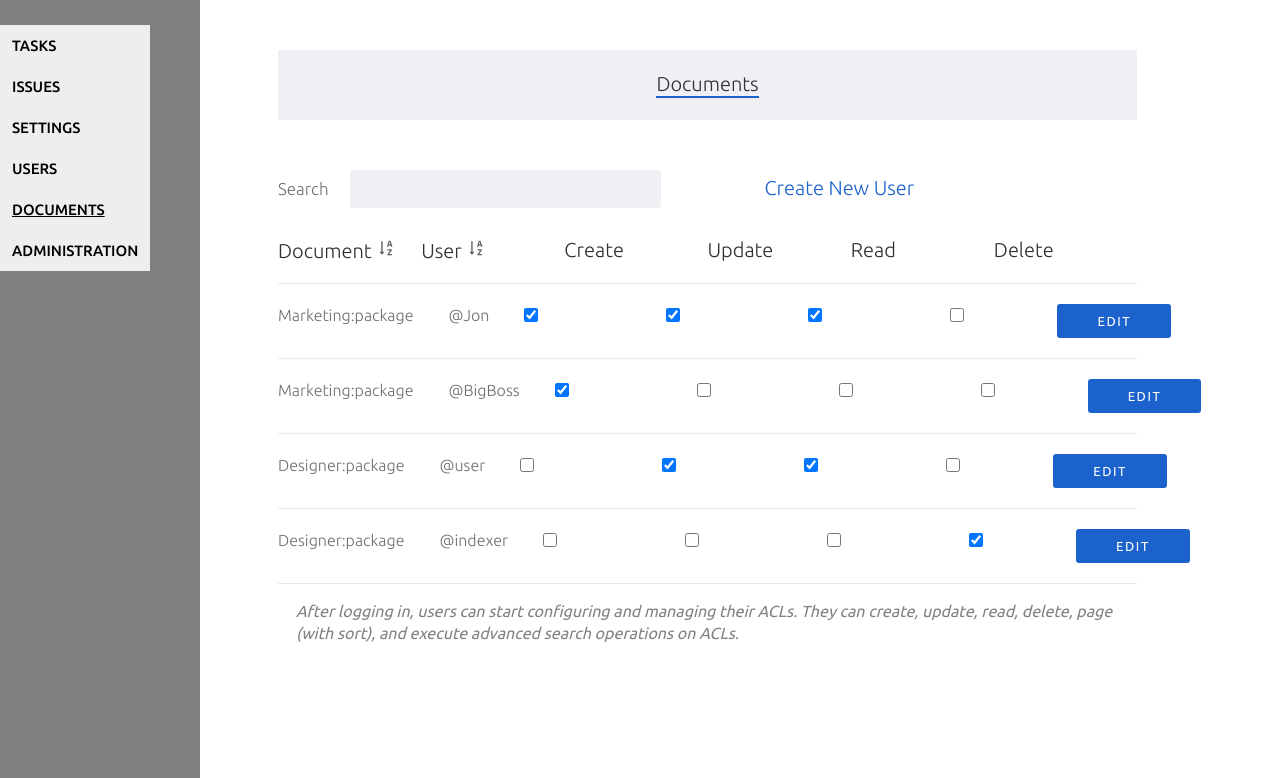
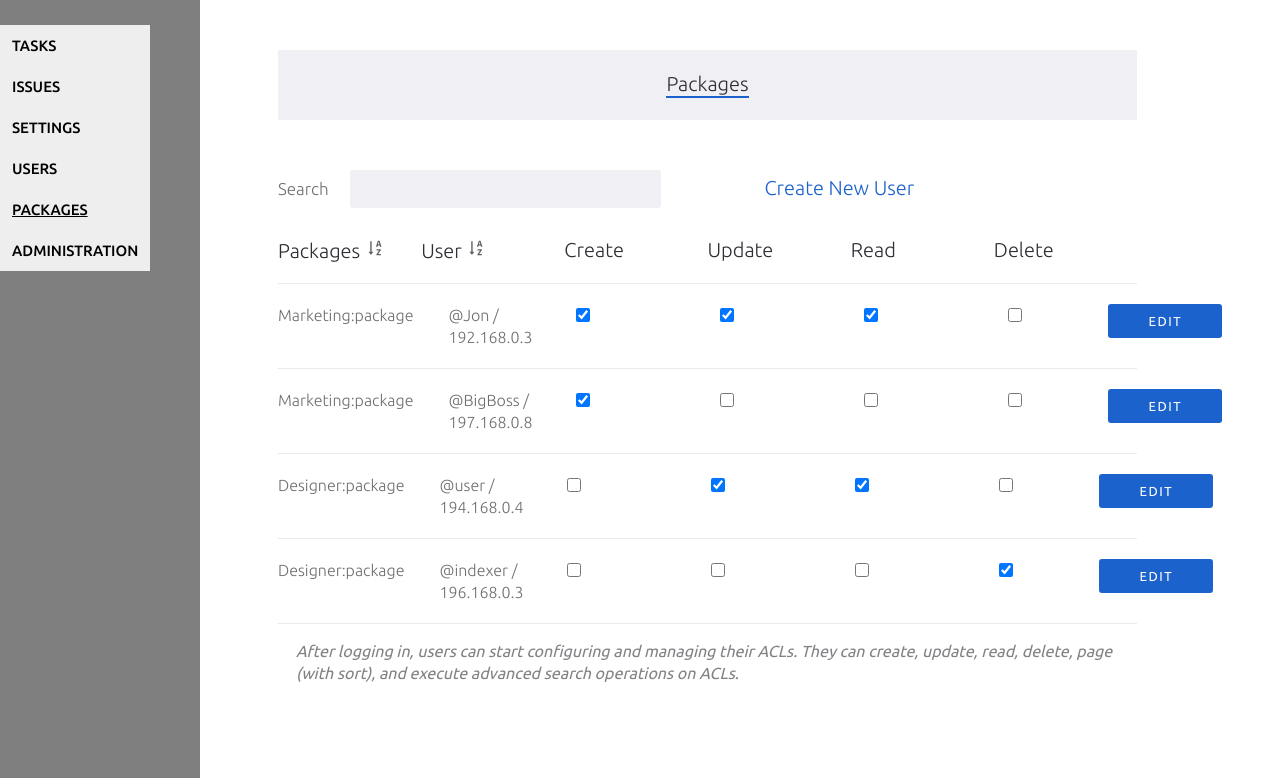
Before and after one commit to AnastasiaGer/ALC, a website: page source/index.html in a window 1280 px wide. Shown: the top 778 px of the page. Drawn offline with nearby package versions, Linux system fonts and the light colour scheme.

Commit message:
packages

```diff
--- a/source/index.html
+++ b/source/index.html
@@ -33,7 +33,7 @@
               <a href="#questions" class="menu__list-link">Users</a>
             </li>
             <li class="menu__list-item" data-menuanchor="questions">
-              <a href="#questions" class="menu__list-link menu__list-link-active">Documents</a>
+              <a href="#questions" class="menu__list-link menu__list-link-active">Packages</a>
             </li>
             <li class="menu__list-item" data-menuanchor="contacts">
               <a href="#contacts" class="menu__list-link">Administration</a>
@@ -51,7 +51,7 @@
         <div class="tabs-wrapper">
           <div class="tabs card__tab-box mobile-overflow">
 
-            <a href="#product-card__tab-2" class="tab card__tab tab--active">Documents</a>
+            <a href="#product-card__tab-2" class="tab card__tab tab--active">Packages</a>
           </div>
         </div>
         <div class="tabs-container">
@@ -65,7 +65,7 @@
               </div>
               <ul class="card__list">
                 <li class="card__list-item card__list-itemtitle">
-                  <div class="card__list-nav">Document
+                  <div class="card__list-nav">Packages
                     <svg xmlns="http://www.w3.org/2000/svg" xmlns:xlink="http://www.w3.org/1999/xlink" aria-hidden="true" focusable="false" width="1em" height="1em" style="-ms-transform: rotate(360deg); -webkit-transform: rotate(360deg); transform: rotate(360deg);" preserveAspectRatio="xMidYMid meet" viewBox="0 0 1024 1024"><path d="M839.6 433.8L749 150.5a9.24 9.24 0 0 0-8.9-6.5h-77.4c-4.1 0-7.6 2.6-8.9 6.5l-91.3 283.3c-.3.9-.5 1.9-.5 2.9c0 5.1 4.2 9.3 9.3 9.3h56.4c4.2 0 7.8-2.8 9-6.8l17.5-61.6h89l17.3 61.5c1.1 4 4.8 6.8 9 6.8h61.2c1 0 1.9-.1 2.8-.4c2.4-.8 4.3-2.4 5.5-4.6c1.1-2.2 1.3-4.7.6-7.1zM663.3 325.5l32.8-116.9h6.3l32.1 116.9h-71.2zm143.5 492.9H677.2v-.4l132.6-188.9c1.1-1.6 1.7-3.4 1.7-5.4v-36.4c0-5.1-4.2-9.3-9.3-9.3h-204c-5.1 0-9.3 4.2-9.3 9.3v43c0 5.1 4.2 9.3 9.3 9.3h122.6v.4L587.7 828.9a9.35 9.35 0 0 0-1.7 5.4v36.4c0 5.1 4.2 9.3 9.3 9.3h211.4c5.1 0 9.3-4.2 9.3-9.3v-43a9.2 9.2 0 0 0-9.2-9.3zM416 702h-76V172c0-4.4-3.6-8-8-8h-56c-4.4 0-8 3.6-8 8v530h-76c-6.7 0-10.5 7.8-6.3 13l112 141.9a8 8 0 0 0 12.6 0l112-141.9c4.1-5.2.4-13-6.3-13z" fill="#626262"/></svg>
                   </div>
                   <div class="card__list-nav">User
@@ -79,7 +79,7 @@
 
                 <li class="card__list-item">
                   <div class="card__list-role">Marketing:package</div>
-                  <div class="card__list-user">@Jon</div>
+                  <div class="card__list-user">@Jon / 192.168.0.3</div>
                     <div class="aside-filter__content-box">
                       <label class="aside-filter__content-label">
                         <input class="filter-style" type="checkbox" checked>
@@ -107,7 +107,7 @@
 
                 <li class="card__list-item">
                   <div class="card__list-role">Marketing:package</div>
-                  <div class="card__list-user">@BigBoss</div>
+                  <div class="card__list-user">@BigBoss / 197.168.0.8</div>
                     <div class="aside-filter__content-box">
                       <label class="aside-filter__content-label">
                         <input class="filter-style" type="checkbox" checked>
@@ -135,7 +135,7 @@
 
                 <li class="card__list-item">
                   <div class="card__list-role">Designer:package</div>
-                  <div class="card__list-user">@user</div>
+                  <div class="card__list-user">@user / 194.168.0.4</div>
                     <div class="aside-filter__content-box">
                       <label class="aside-filter__content-label">
                         <input class="filter-style" type="checkbox">
@@ -163,7 +163,7 @@
 
                 <li class="card__list-item">
                   <div class="card__list-role">Designer:package</div>
-                  <div class="card__list-user">@indexer</div>
+                  <div class="card__list-user">@indexer / 196.168.0.3</div>
                     <div class="aside-filter__content-box">
                       <label class="aside-filter__content-label">
                         <input class="filter-style" type="checkbox">
--- a/source/scss/style.scss
+++ b/source/scss/style.scss
@@ -84,12 +84,12 @@
 }
 
 .card__list-role {
-  width: 200px;
+  width: 230px;
   margin-right: 13px;
 }
 
 .card__list-user{
-  width: 170px;
+  width: 230px;
   margin-left: 22px;
 }
 
@@ -150,10 +150,10 @@ margin-left: auto;
 //====
 
 .aside-filter__content-box{
-  width: 75px;
-  margin-bottom: 10px;
-  margin-left: 35px;
-  margin-right: 85px;
+  width: 54px;
+    margin-bottom: 10px;
+    margin-left: 44px;
+    margin-right: 78px;
 }
 
 .aside-filter__content-label{
```
Also changed, not shown: public/index.html (+21 -21 lines), public/css/style.css, public/css/style.min.css, source/css/style.css, source/css/style.min.css, 2 other files.
